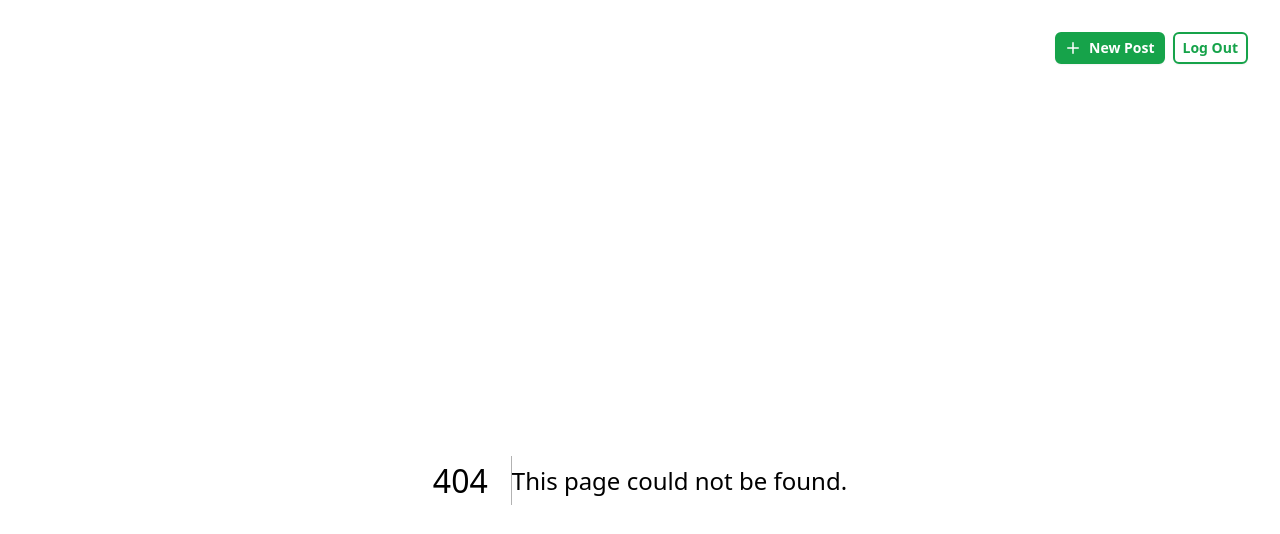
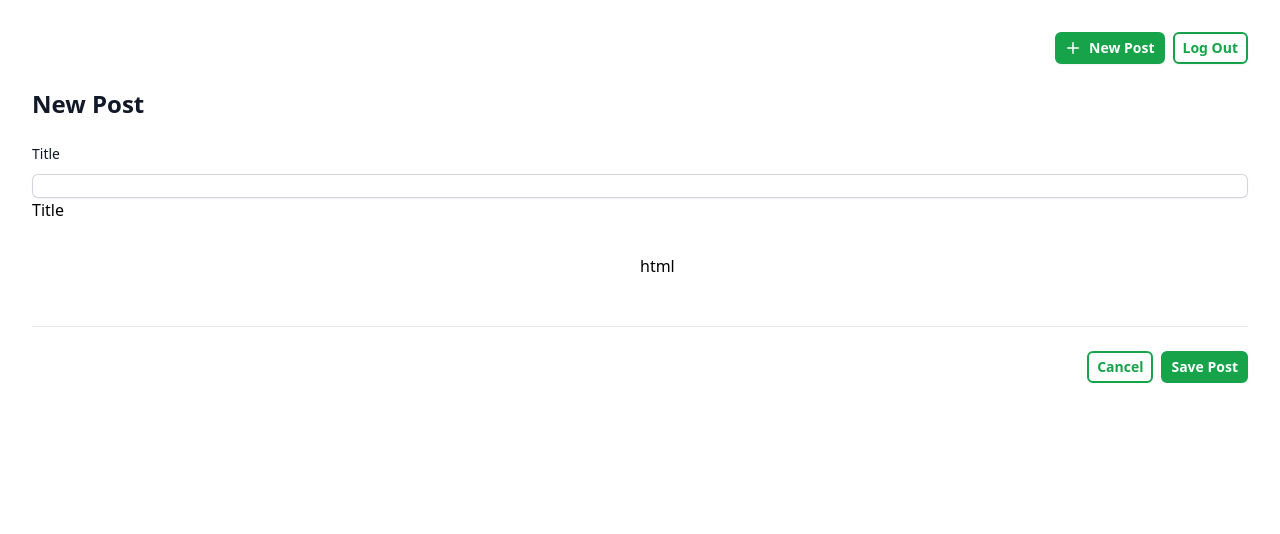
Before and after one commit to thenameiswiiwin/blog-posts-next, a Next.js app: page /post/new in a window 1280 px wide. Before the commit this address had no page. Shown: the top 534 px of the page. Built offline with nearby package versions, Linux system fonts and the light colour scheme.

Commit message:
feat(PostWriter.tsx): two way binding

```diff
--- /dev/null
+++ b/src/app/post/new/page.tsx
@@ -0,0 +1,20 @@
+import { PostWriter } from '@components/PostWriter';
+import type { TimelinePost } from '@lib/posts';
+import { DateTime } from 'luxon';
+
+const post: TimelinePost = {
+  id: '-1',
+  title: 'Title',
+  created: DateTime.now(),
+};
+
+export default function NewPostPage() {
+  return (
+    <div>
+      <h2 className="text-base font-semibold leading-7 text-gray-900">
+        New Post
+      </h2>
+      <PostWriter post={post} />
+    </div>
+  );
+}
--- a/src/app/posts/new/page.tsx
+++ /dev/null
@@ -1,12 +0,0 @@
-import { PostWriter } from '@components/PostWriter';
-
-export default function NewPostsPage() {
-  return (
-    <div>
-      <h2 className="text-base font-semibold leading-7 text-gray-900">
-        New Post
-      </h2>
-      <PostWriter />
-    </div>
-  );
-}
--- a/src/components/Navbar.tsx
+++ b/src/components/Navbar.tsx
@@ -8,7 +8,7 @@ export const Navbar = () => {
     <nav>
       <div className="flex justify-end gap-2 pb-4 pt-8">
         <div className="shrink-0">
-          <Link href="/posts/new">
+          <Link href="/post/new">
             <Button type="button" size="small" intent="primary">
               <PlusIcon className="-ml-0.5 h-5 w-5" aria-hidden="true" />
               New Post
--- a/src/components/PostWriter.tsx
+++ b/src/components/PostWriter.tsx
@@ -1,3 +1,77 @@
-export const PostWriter = () => {
-  return <div>Post Writer</div>;
+'use client';
+
+import type { TimelinePost } from '@lib/posts';
+import Link from 'next/link';
+import { useState } from 'react';
+
+import { Button } from './Button';
+
+interface PostWriterProps {
+  post: TimelinePost;
+}
+
+export const PostWriter = ({ post }: PostWriterProps) => {
+  const [title, setTitle] = useState(post.title);
+
+  const handleTitleChange = (e: React.ChangeEvent<HTMLInputElement>) => {
+    setTitle(e.target.value);
+  };
+  return (
+    <div>
+      <div>
+        <div className="border-b border-gray-900/10 pb-12">
+          <div className="mt-6 flex flex-col gap-x-6 gap-y-8">
+            <div>
+              <label
+                htmlFor="username"
+                className="block text-sm font-medium leading-6 text-gray-900"
+              >
+                Title
+              </label>
+              <div className="mt-2">
+                <input
+                  type="text"
+                  name="title"
+                  id="title"
+                  onChange={handleTitleChange}
+                  className="w-full rounded-md shadow-sm ring-1 ring-inset ring-gray-300 focus-within:ring-2 focus-within:ring-inset focus-within:ring-green-600"
+                />
+              </div>
+              {title}
+            </div>
+
+            <div>
+              <div className="grid grid-cols-2">
+                <div
+                  id="content"
+                  /* name="content" */
+                  contentEditable
+                  /* ref="contentEditable" */
+                />
+                <div>
+                  <div dangerouslySetInnerHTML={{ __html: 'html' }} />
+                </div>
+              </div>
+            </div>
+          </div>
+        </div>
+      </div>
+
+      <div className="mt-6 flex items-center justify-end gap-2">
+        <Link href="/">
+          <Button
+            type="button"
+            size="small"
+            intent="secondary"
+            className="text-gray-900"
+          >
+            Cancel
+          </Button>
+        </Link>
+        <Button type="submit" size="small" intent="primary">
+          Save Post
+        </Button>
+      </div>
+    </div>
+  );
 };
```
Also changed, not shown: src/app/post/new/loading.tsx (renamed from src/app/posts/new/loading.tsx).
